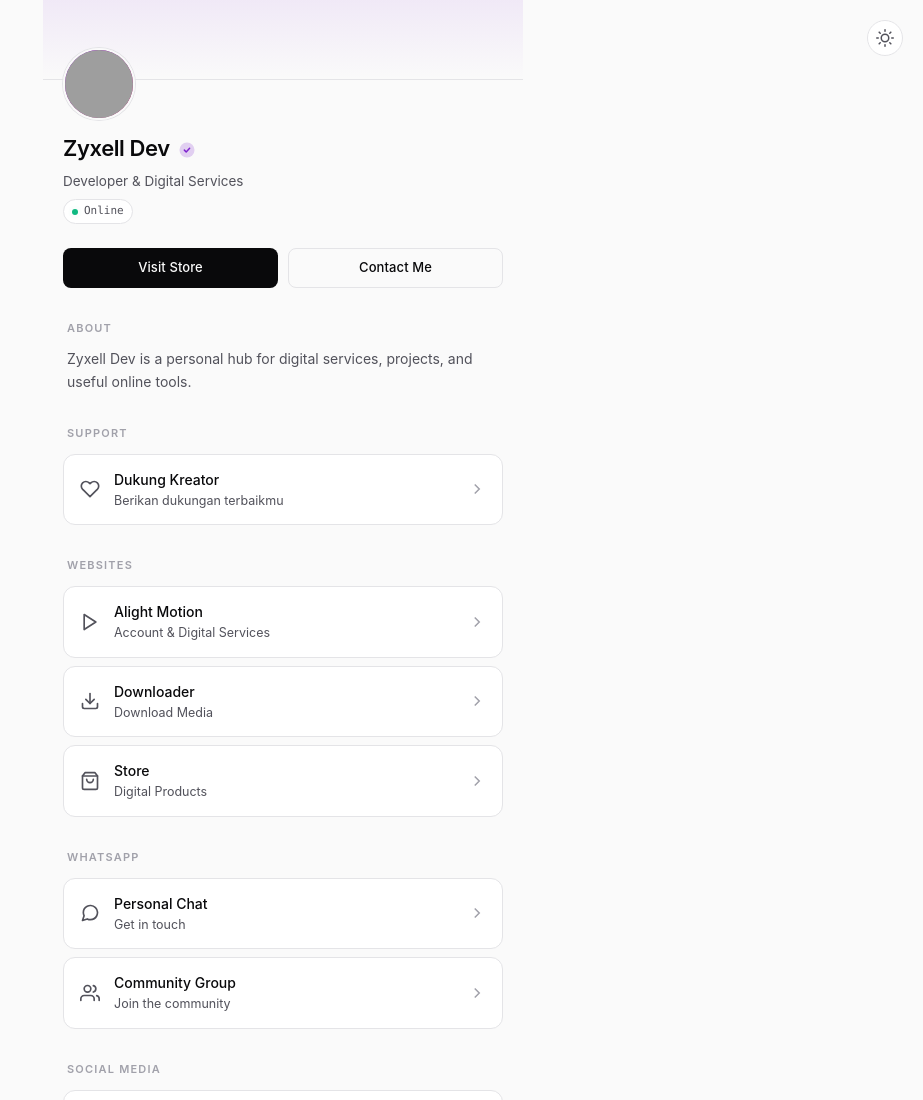
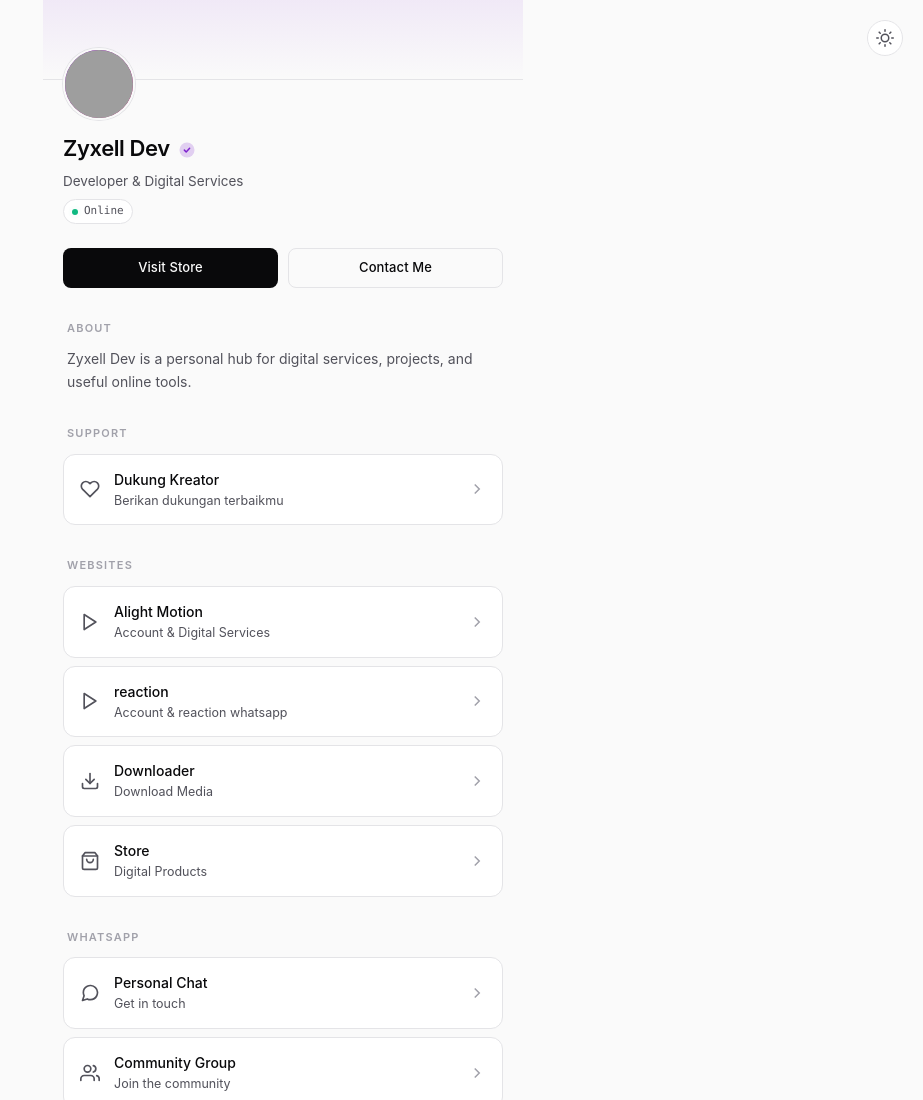
Before and after one commit to xolofox-web/profil-, a plain HTML site: page index.html in a window 1280 px wide. Shown: the top 1100 px of the page, without its empty margins (357-1280 px from the left). Drawn offline with Linux system fonts and the light colour scheme; grey boxes are pictures that could not be loaded.

Commit message:
Update index.html

```diff
--- a/index.html
+++ b/index.html
@@ -484,6 +484,15 @@
           <svg class="item-arrow" width="18" height="18" viewBox="0 0 24 24" fill="none" stroke="currentColor" stroke-width="2"><path d="M9 18l6-6-6-6"/></svg>
         </a>
 
+        <a href="https://zyreact.my.id/" target="_blank" rel="noopener noreferrer" class="list-item">
+          <div class="item-icon"><svg width="20" height="20" viewBox="0 0 24 24" fill="none" stroke="currentColor" stroke-width="2" stroke-linecap="round" stroke-linejoin="round"><polygon points="5 3 19 12 5 21 5 3"/></svg></div>
+          <div class="item-content">
+            <span class="item-title">reaction</span>
+            <span class="item-desc">Account &amp; reaction whatsapp</span>
+          </div>
+          <svg class="item-arrow" width="18" height="18" viewBox="0 0 24 24" fill="none" stroke="currentColor" stroke-width="2"><path d="M9 18l6-6-6-6"/></svg>
+        </a>
+
         <!-- GANTI LINK DOWNLOADER -->
         <a href="https://zyxellvar.vercel.app" target="_blank" rel="noopener noreferrer" class="list-item">
           <div class="item-icon"><svg width="20" height="20" viewBox="0 0 24 24" fill="none" stroke="currentColor" stroke-width="2" stroke-linecap="round" stroke-linejoin="round"><path d="M21 15v4a2 2 0 0 1-2 2H5a2 2 0 0 1-2-2v-4"/><polyline points="7 10 12 15 17 10"/><line x1="12" y1="15" x2="12" y2="3"/></svg></div>
```
